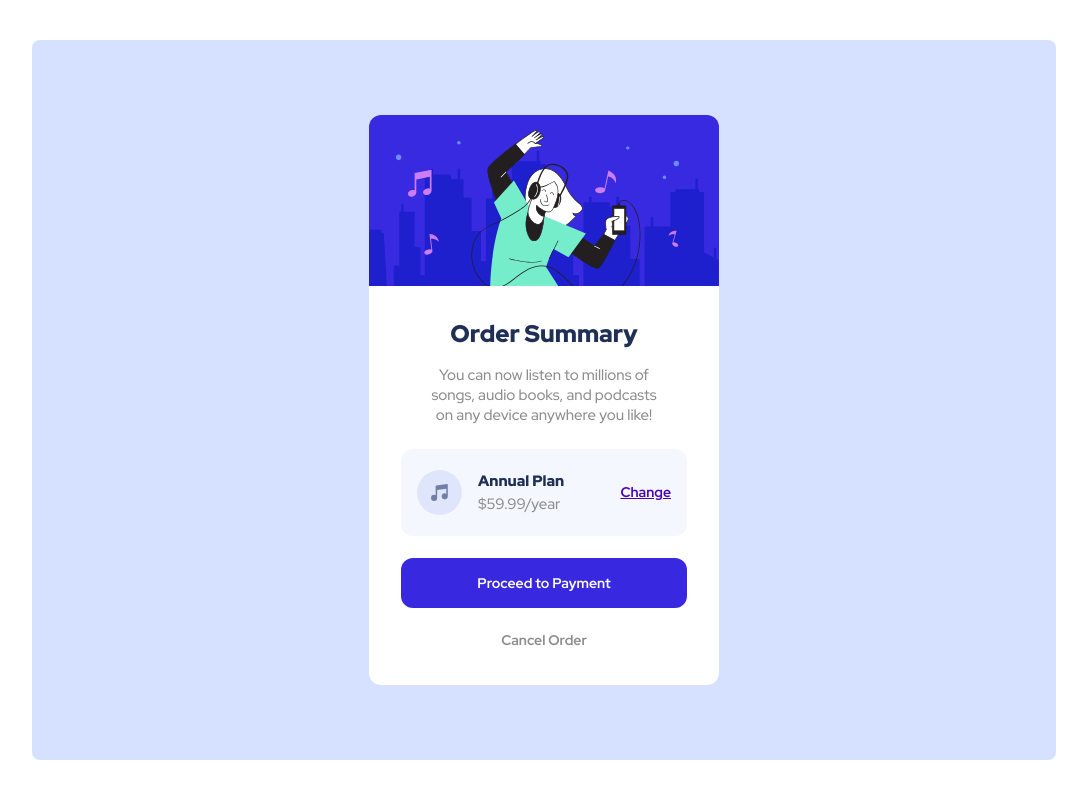
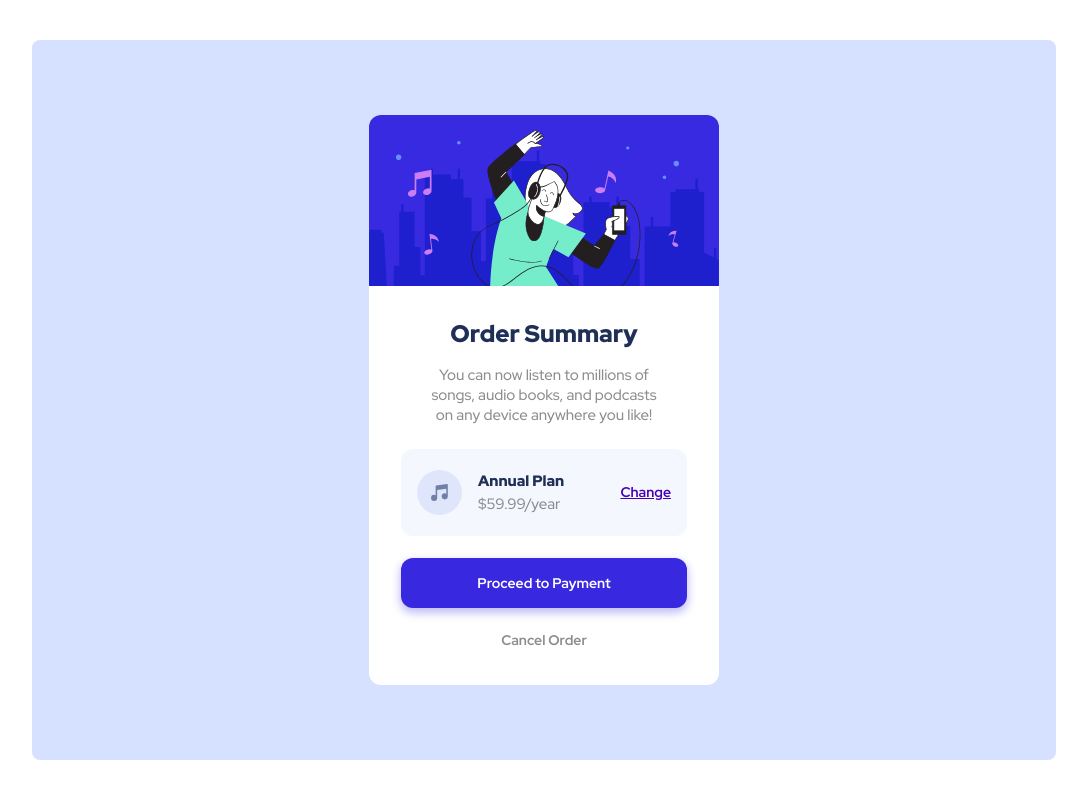
Before and after one commit to mahmud035/order-summary-component-frontEndMentor, a plain HTML site: page index.html in a window 1280 px wide. Shown: the whole page, without its empty margins (96-1183 px from the left). Drawn offline with Linux system fonts and the light colour scheme.

Commit message:
added btn box-shadow

```diff
--- a/css/style.css
+++ b/css/style.css
@@ -175,6 +175,7 @@ a.btn {
   padding: 1rem;
   border-radius: 12px;
   cursor: pointer;
+  box-shadow: 0px 4px 8px 1px #3829e04f;
   transition: 0.3s ease;
 }
 
```
